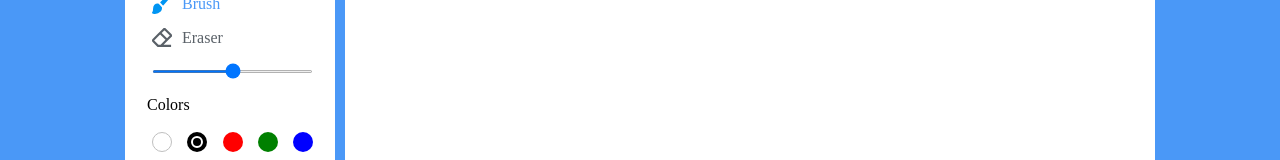
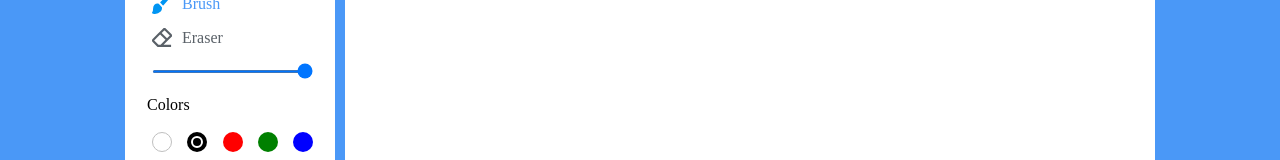
Before and after one commit to shahadathossain26/pixilart, a Next.js app: page / in a window 1280 px wide. Shown: the part 353-513 px from the top of the page. Built offline with nearby package versions, Linux system fonts and the light colour scheme.

Commit message:
SizeSlider funtionality added

```diff
--- a/pages/index.js
+++ b/pages/index.js
@@ -63,7 +63,7 @@ const index = () => {
               </li>
 
               <li className="option">
-                <input type="range" name="size-slider" id="size-slider" />
+                <input type="range" name="size-slider" id="size-slider" min="1" max="30" />
               </li>
             </ul>
           </div>
@@ -90,7 +90,7 @@ const index = () => {
         </section>
 
         <section className="drawing-board">
-          <canvas></canvas>
+          <canvas width={810} height={569}></canvas>
         </section>
       </div>
     </div>
--- a/public/script.js
+++ b/public/script.js
@@ -1,6 +1,7 @@
 var canvas = document.querySelector("canvas");
 var toolbtns = document.querySelectorAll(".tool");
 var fillColor = document.querySelector("#fill-color");
+var sizeSlider = document.querySelector("#size-slider");
 var ctx = canvas.getContext("2d");
 
 
@@ -15,7 +16,7 @@ window.addEventListener("load", () => {
     canvas.height = canvas.offsetHeight;
 })
 
-startDraw = (e) => {
+var startDraw = (e) => {
     isDrawing = true;
     prevMouseX = e.offsetX;
     prevMouseY = e.offsetY;
@@ -83,3 +84,4 @@ toolbtns.forEach(btn => {
 canvas.addEventListener("mousemove", drawing);
 canvas.addEventListener("mousedown", startDraw);
 canvas.addEventListener("mouseup", () => isDrawing = false);
+sizeSlider.addEventListener("change", () => brushWidth = sizeSlider.value)
```
